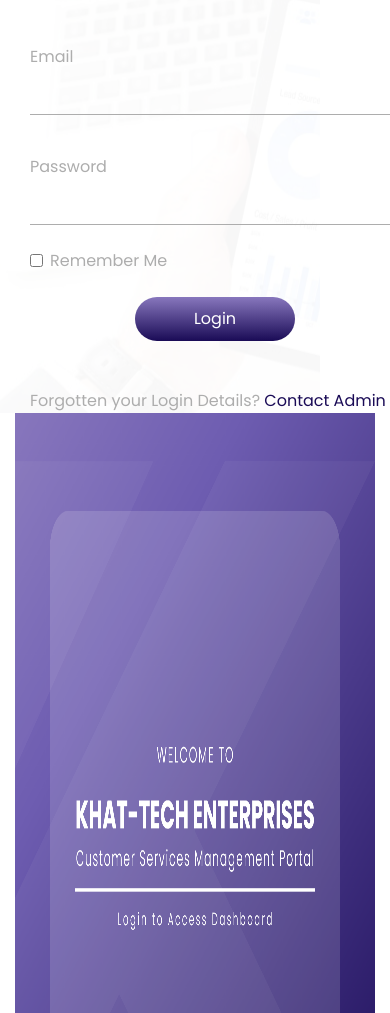
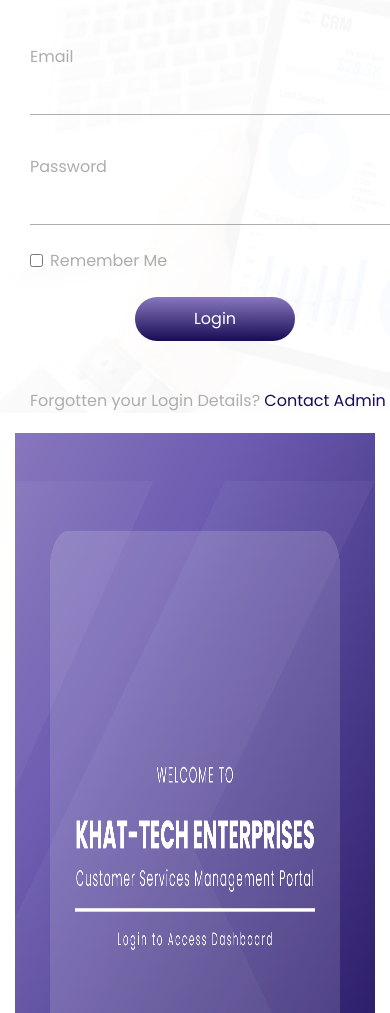
Before and after one commit to chusamasadiq/Modern-Login-Page, a plain HTML site: page index.html in a window 390 px wide. Shown: the part 87-1100 px from the top of the page. Drawn offline with nearby package versions, Linux system fonts and the light colour scheme.

Commit message:
Login Page

```diff
--- a/index.html
+++ b/index.html
@@ -72,7 +72,7 @@
           </div>
         </div>
 
-        <div class="col-sm-6 order-1 order-md-2">
+        <div class="col-sm-6 order-1 order-md-2" id="design">
           <div class="w-100 vh-100">
             <img
               src="assets/images/right.png "
--- a/style.css
+++ b/style.css
@@ -64,20 +64,9 @@
   background-repeat: no-repeat;
 }
 
-@media screen and (max-width: 767px) {
-  .LoginForm{
-    width: 20rem;
+@media screen and (max-width: 600px) {
+  #design{
+   margin-top: 20px;
   }
+
 }
-
-@media screen and (max-width: 480px) {
-  #button {
-    width: 80%;
-  }
-}
-
-@media screen and (max-width: 480px) {
-  #footerbutton {
-    width: 80%;
-  }
-}
```
